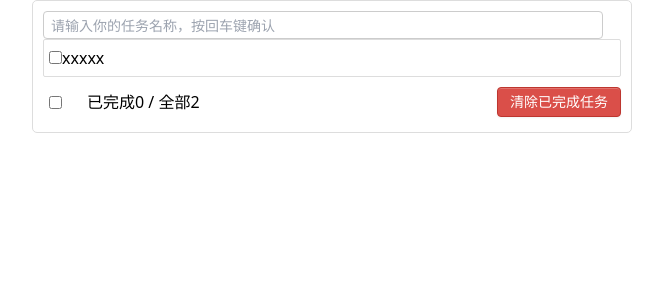
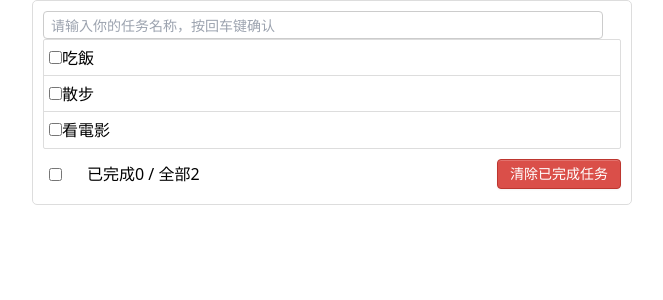
Before and after one commit to ryowuandjanet/vue3-todolist, a Vue app: page / in a window 1280 px wide. Shown: the top 300 px of the page, without its empty margins (308-971 px from the left). Built offline with nearby package versions, Linux system fonts and the light colour scheme.

Commit message:
76 尚矽谷 Vue3 todoList案例遍歷數據並展示

```diff
--- a/src/App.vue
+++ b/src/App.vue
@@ -2,24 +2,41 @@
   <div class="todo-container">
     <div class="todo-wrap">
       <Header />
-      <List />
+      <List :todos="todos" />
       <Footer />
     </div>
   </div>
 </template>
 
 <script lang="ts">
-  import { defineComponent } from 'vue'
+  import { defineComponent, reactive, toRefs } from 'vue'
   import Header from './components/Header.vue'
   import List from './components/List.vue'
   import Footer from './components/Footer.vue'
+
+  import { Todo } from './types/todo'
+
+
   export default defineComponent ({
     name: 'App',
     components: {
       Header,
       List,
       Footer
+    },
+
+    setup() {
+    const state = reactive<{todos: Todo []}>({
+      todos: [
+        { id: 1, title: "吃飯", isCompleted: false },
+        { id: 2, title: "散步", isCompleted: true },
+        { id: 3, title: "看電影", isCompleted: false },
+      ]
+    })
+    return {
+      ...toRefs(state)
     }
+  }
 
   })
 </script>
--- a/src/components/Item.vue
+++ b/src/components/Item.vue
@@ -2,7 +2,7 @@
   <li>
     <label>
       <input type="checkbox" />
-      <span>xxxxx</span>
+      <span>{{  todo.title  }}</span>
     </label>
     <button class="btn btn-danger" style="display: none">删除</button>
   </li>
@@ -10,8 +10,13 @@
 
 <script lang="ts">
   import { defineComponent } from "vue";
+  // 引入接口
+  import {Todo} from '../types/todo'
   export default defineComponent({
     name: "Item",
+    props: {
+      todo: Object as () => Todo // 龟式返回的是Todo類型
+    }
   });
 </script>
 
--- a/src/components/List.vue
+++ b/src/components/List.vue
@@ -1,6 +1,6 @@
 <template>
   <ul class="todo-main">
-    <Item />
+    <Item v-for="(todo, index) in todos" :key="todo.id" :todo="todo" />
   </ul>
 </template>
 
@@ -12,6 +12,7 @@
     components: {
       Item,
     },
+    props: ['todos']
   });
 </script>
 
--- /dev/null
+++ b/src/types/todo.ts
@@ -0,0 +1,6 @@
+// 定義一個接口，來約束todos的類型
+export interface Todo {
+  id: number,
+  title: string,
+  isCompleted: boolean
+}
```
